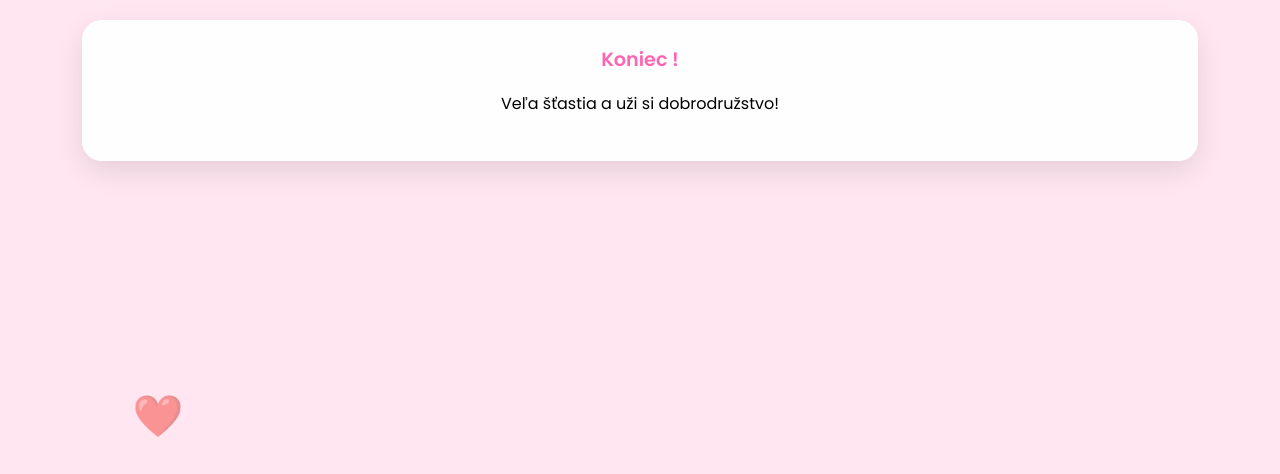
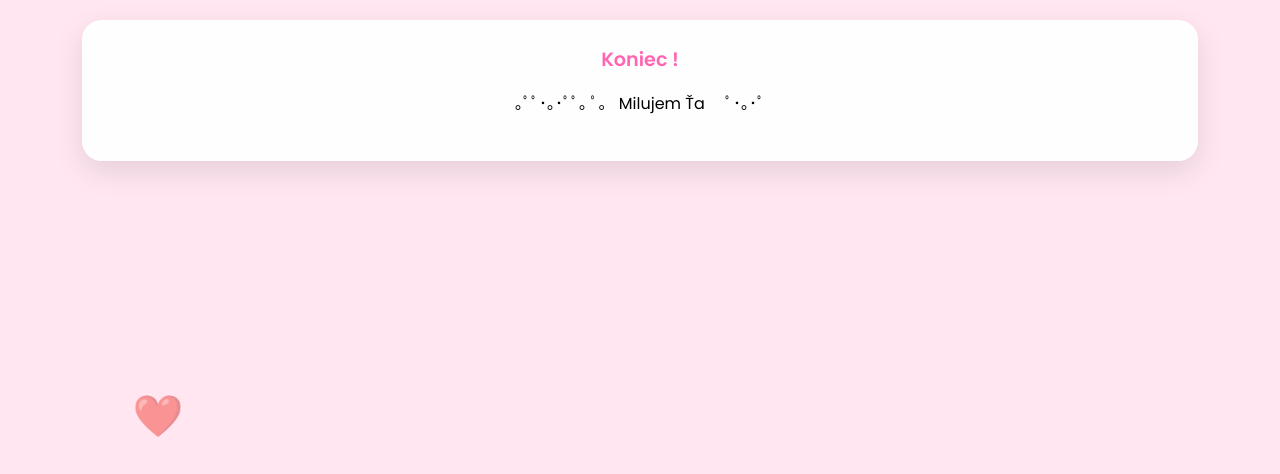
Before and after one commit to sstteella/0-5-project, a plain HTML site: page 13.html in a window 1280 px wide. Drawn offline with Linux system fonts and the light colour scheme.

Commit message:
Update 13.html

```diff
--- a/13.html
+++ b/13.html
@@ -11,7 +11,9 @@
 <body>
   <div class="container">
     <h1>Koniec !</h1>
-	  <p>Veľa šťastia a uži si dobrodružstvo!</p>
+	  <p>｡ﾟﾟ･｡･ﾟﾟ｡
+ﾟ。 Milujem Ťa
+　ﾟ･｡･ﾟ </p>
   </div>
 </body>
 </html>
```
